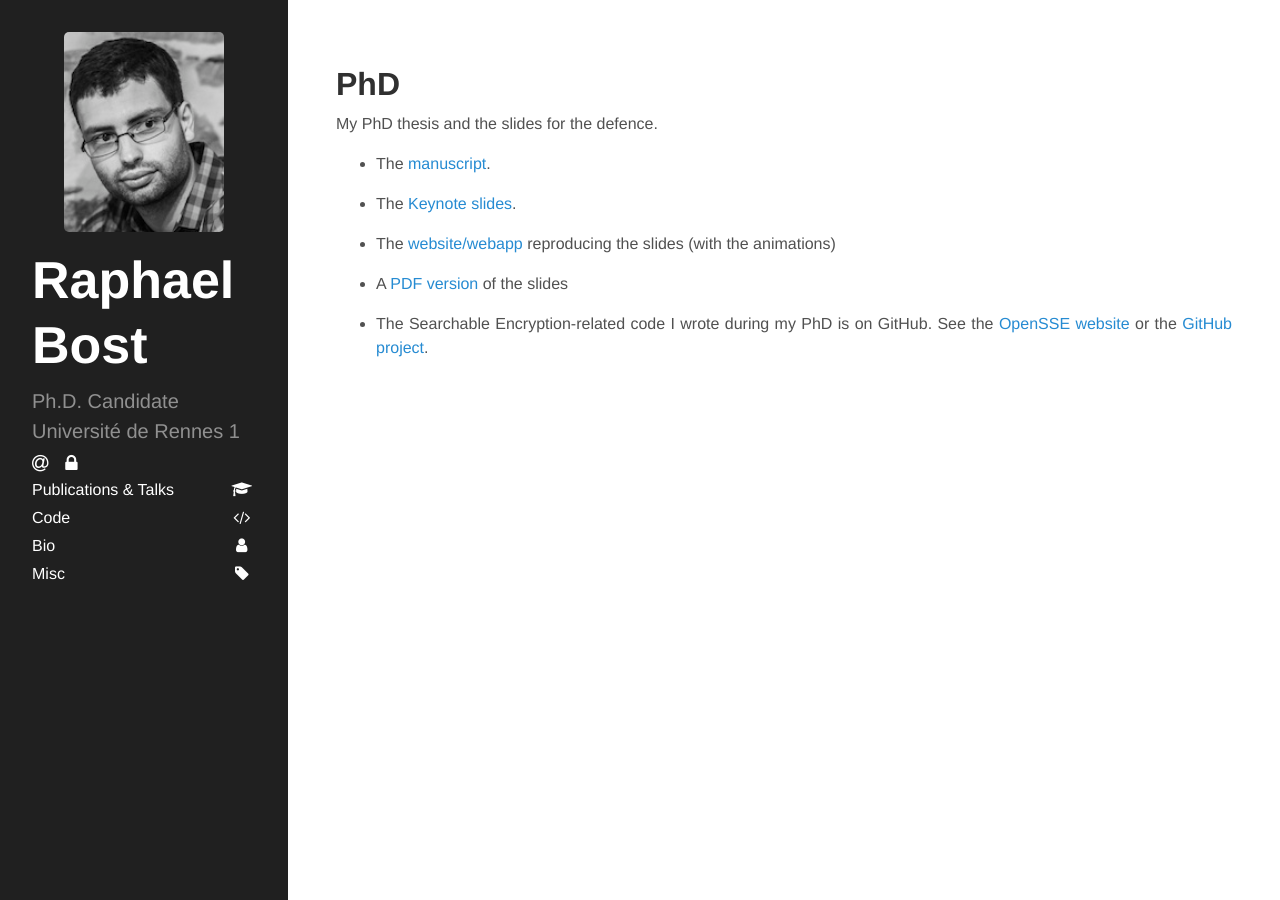
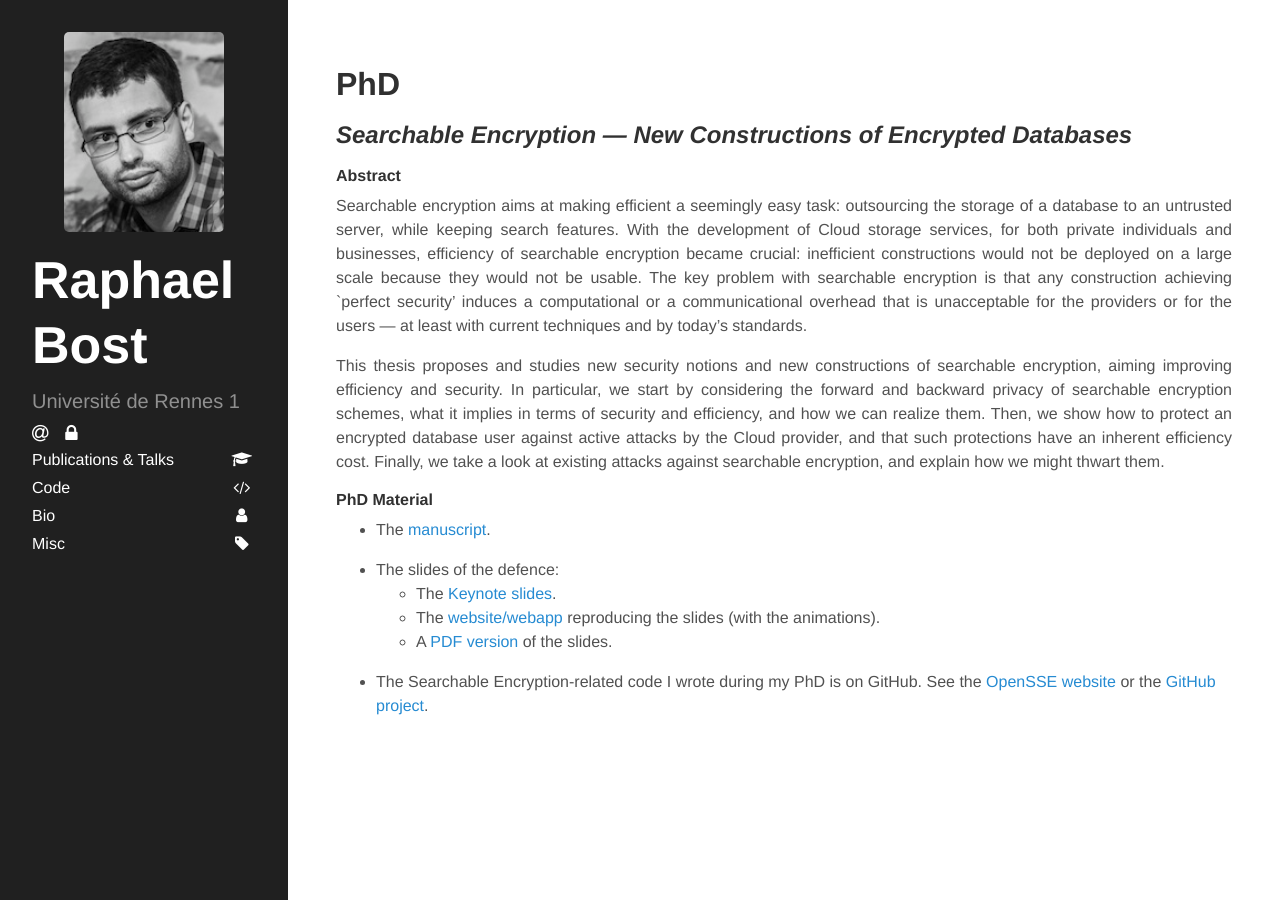
Before and after one commit to rbost/website, a Jekyll site: the page built from phd.md, in a window 1280 px wide. Built offline with Jekyll 4.4.1, drawn with Linux system fonts in a browser that asks for light colours; some web fonts are replaced.

Commit message:
Improved PhD page

```diff
--- a/_config.yml
+++ b/_config.yml
@@ -13,7 +13,7 @@ permalink:        pretty
 # Setup
 title:            Raphael Bost
 tagline:          'Raphael Bost'
-description:      'Ph.D. Candidate'
+description:
 url:              https://raphael.bost.fyi/
 
 author:
--- a/_includes/sidebar.html
+++ b/_includes/sidebar.html
@@ -13,7 +13,11 @@
         </a>
           {% endif %}
       </h1>
-      <span class="lead">{{ site.description }} <br/> {{ site.author.institution }} <br/>
+      <span class="lead">
+          {% if site.description.size > 0 %}
+          {{ site.description }} <br/>
+          {% endif %}
+          {{ site.author.institution }} <br/>
 	  <!-- <span class="email">raphael_bost[at]alumni.brown.edu</span>  -->
 	  <a class="email" href="mailto:raphael_bost[at]alumni[dot]brown[dot]edu"><span class="fa fa-at fa-lg" aria-hidden="true"></span></a>
 	  &nbsp;
--- a/index.html
+++ b/index.html
@@ -6,13 +6,13 @@ sidebar: yes
 ---
 
 <p>
-	I am a Ph.D. candidate in Computer Science at Université de Rennes 1, under the supervision of <a href="https://www.di.ens.fr/~fouque/">Pierre-Alain Fouque</a> and <a href="https://www.di.ens.fr/~pointche/index.php">David Pointcheval</a>.
+	I am a (post-doc) researcher at Université de Rennes 1.
 </p>
 
 <p>
-	My research interests cover cryptography, security and privacy, and in particular applied cryptography, provable security, design and implementation of cryptographic protocols.
+	My research interests cover cryptography, security and privacy, and in particular applied cryptography, provable security, design and implementation of cryptographic protocols. Most of my recent works focus on searchable encryption (see the <a href="{{ site.baseurl }}/publications/">Publications</a> page).
 	<br/>
-I received Masters degrees from Brown University and Ecole Polytechnique (France).
+I received Masters degrees from Brown University and Ecole Polytechnique (France), and just got my Ph.D. from Université de Rennes 1, under the supervision of <a href="https://www.di.ens.fr/~fouque/">Pierre-Alain Fouque</a> and <a href="https://www.di.ens.fr/~pointche/index.php">David Pointcheval</a>.
 </p>
 
 
--- a/phd.md
+++ b/phd.md
@@ -5,14 +5,22 @@ order: 11
 sidebar: no
 ---
 
-My PhD thesis and the slides for the defence.
+## *Searchable Encryption --- New Constructions of Encrypted Databases*
+
+#### Abstract
+
+Searchable encryption aims at making efficient a seemingly easy task: outsourcing the storage of a database to an untrusted server, while keeping search features. With the development of Cloud storage services, for both private individuals and businesses, efficiency of searchable encryption became crucial: inefficient constructions would not be deployed on a large scale because they would not be usable. The key problem with searchable encryption is that any construction achieving `perfect security' induces a computational or a communicational overhead that is unacceptable for the providers or for the users --- at least with current techniques and by today's standards.
+
+This thesis proposes and studies new security notions and new constructions of searchable encryption, aiming improving efficiency and security. In particular, we start by considering the forward and backward privacy of searchable encryption schemes, what it implies in terms of security and efficiency, and how we can realize them. Then, we show how to protect an encrypted database user against active attacks by the Cloud provider, and that such protections have an inherent efficiency cost. Finally, we take a look at existing attacks against searchable encryption, and explain how we might thwart them.
+
+
+####  PhD Material
 
 * The [manuscript]({{ site.baseurl }}/phd_docs/R_BOST_PhD_Thesis.pdf).
 
-* The [Keynote slides]({{ site.baseurl }}/phd_docs/thesis_defense.key).
-
-* The [website/webapp]({{ site.baseurl }}/phd_docs/thesis_defense_html/) reproducing the slides (with the animations)
-
-* A [PDF version]({{ site.baseurl }}/phd_docs/thesis_defense.pdf) of the slides
+* The slides of the defence:
+    * The [Keynote slides]({{ site.baseurl }}/phd_docs/thesis_defense.key).
+    * The [website/webapp]({{ site.baseurl }}/phd_docs/thesis_defense_html/) reproducing the slides (with the animations).
+    * A [PDF version]({{ site.baseurl }}/phd_docs/thesis_defense.pdf) of the slides.
 
 * The Searchable Encryption-related code I wrote during my PhD is on GitHub. See the [OpenSSE website](https://opensse.github.io) or the [GitHub project](https://github.com/OpenSSE).
```
